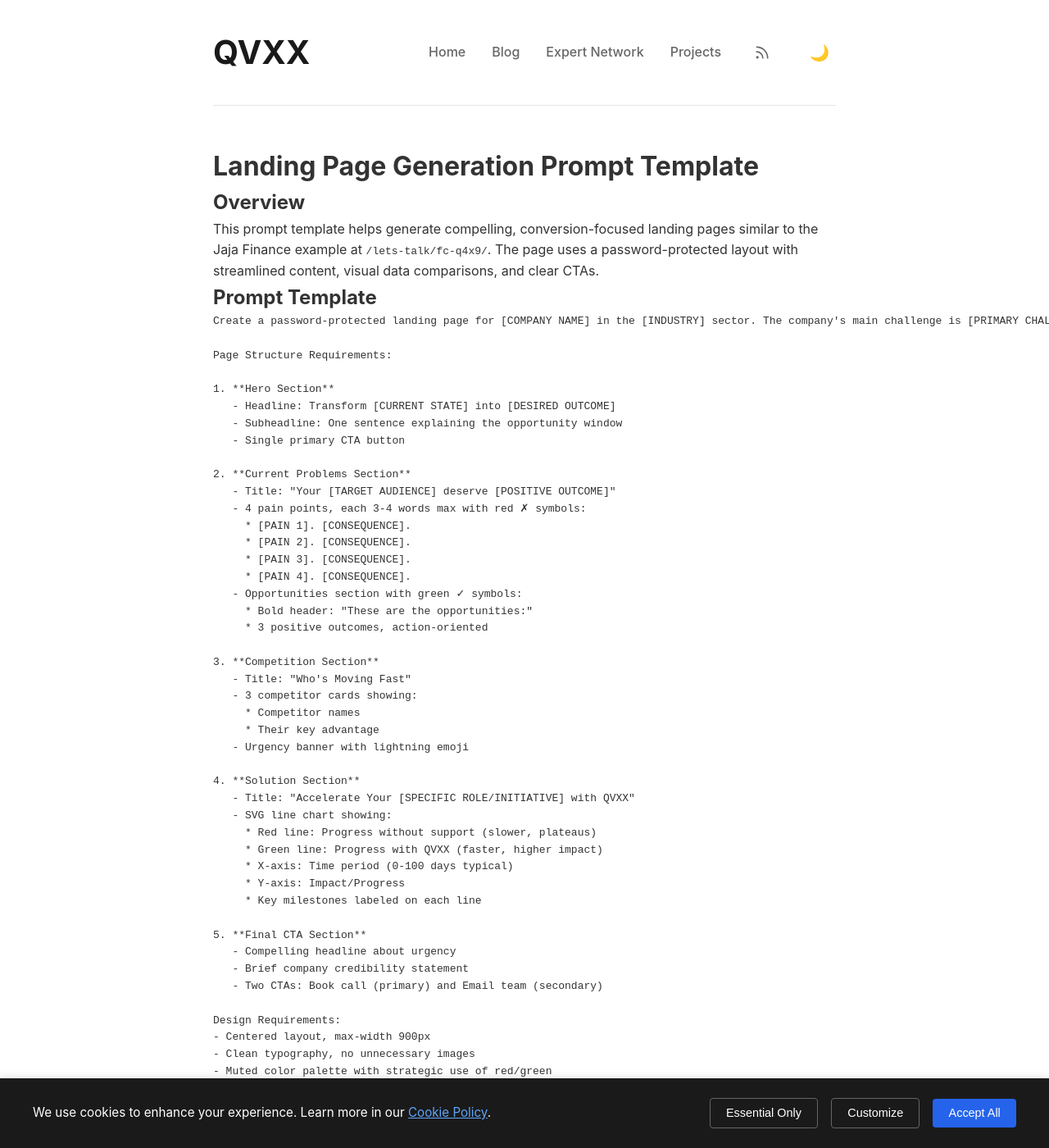
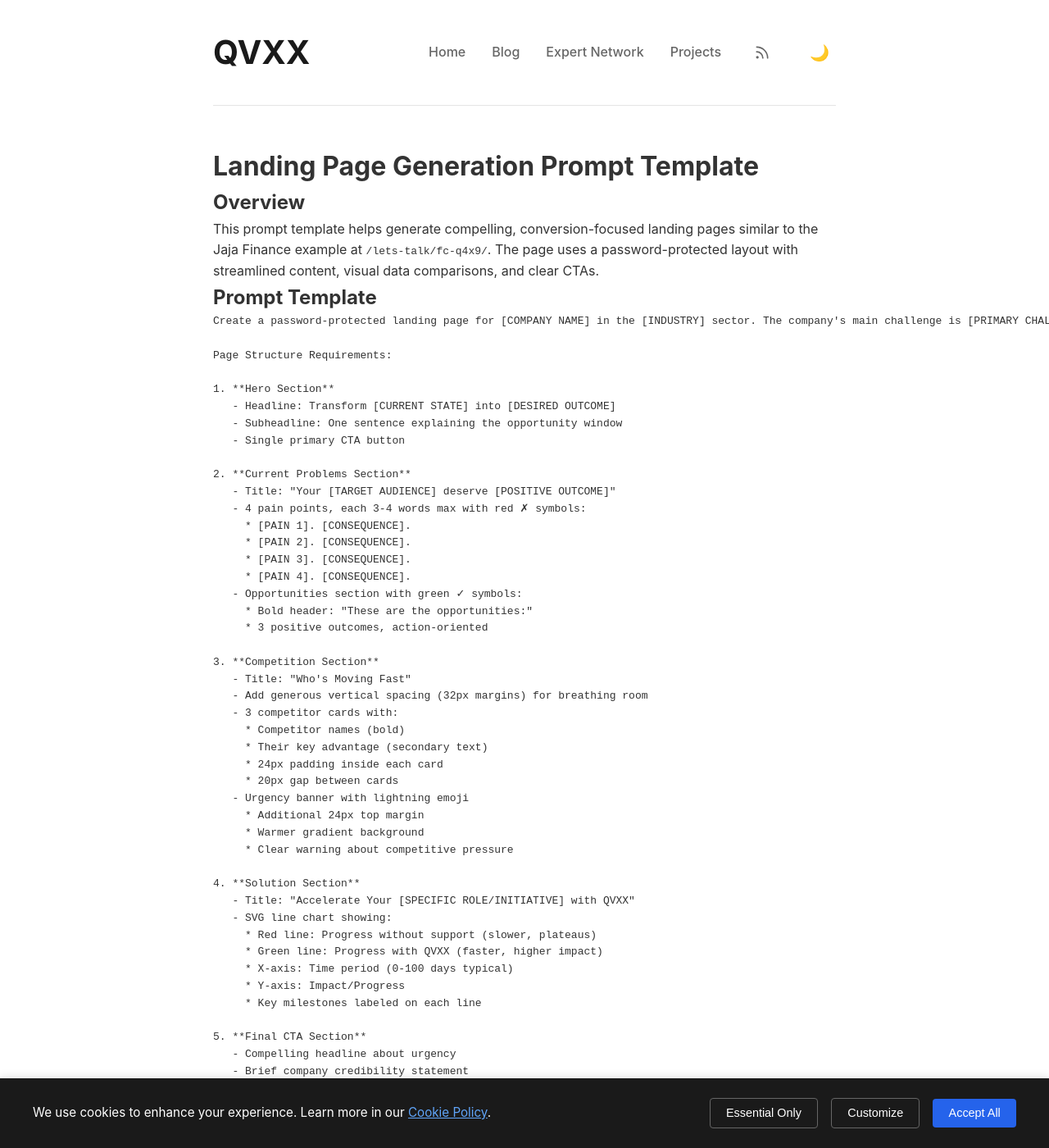
Before and after one commit to QVXXLabs/qvxx-website, a Jekyll site: the page built from LANDING-PAGE-PROMPT.md, in a window 1280 px wide and 1400 px high. Shown: the whole window at 82% size. Built offline with Jekyll 4.4.1, drawn with Linux system fonts in a browser that asks for light colours; some web fonts are replaced; our own code applies the rules of GitHub Pages for plain Markdown files; comment, search, counter and statistics services are not loaded; some of the changed text lies outside the part shown.

Commit message:
Add breathing room to competition section
- Increased gaps between competitor cards from 12px to 20px
- Added 32px top/bottom margins to competitors container
- Increased padding in competitor cards from 16px to 24px
- Added 24px top margin to urgency banner
- Increased urgency banner padding for better visual hierarchy
- Updated landing page prompt to emphasize generous spacing
- Added specific spacing guidelines to design requirements

```diff
--- a/LANDING-PAGE-PROMPT.md
+++ b/LANDING-PAGE-PROMPT.md
@@ -28,10 +28,16 @@ Page Structure Requirements:
 
 3. **Competition Section**
    - Title: "Who's Moving Fast"
-   - 3 competitor cards showing:
-     * Competitor names
-     * Their key advantage
+   - Add generous vertical spacing (32px margins) for breathing room
+   - 3 competitor cards with:
+     * Competitor names (bold)
+     * Their key advantage (secondary text)
+     * 24px padding inside each card
+     * 20px gap between cards
    - Urgency banner with lightning emoji
+     * Additional 24px top margin
+     * Warmer gradient background
+     * Clear warning about competitive pressure
 
 4. **Solution Section**
    - Title: "Accelerate Your [SPECIFIC ROLE/INITIATIVE] with QVXX"
@@ -55,6 +61,11 @@ Design Requirements:
 - Subtle fade-in animations
 - No background colors on problem/opportunity sections
 - Large, readable text (1.25rem for key points)
+- Generous spacing:
+  * 32px margins between major sections
+  * 24px padding in cards and containers
+  * 20px gaps between related elements
+  * Allow content to "breathe" with whitespace
 
 Technical Setup:
 - Use Jekyll layout: protected
```
Also changed, not shown: lets-talk/fc-q4x9/index.html (+6 -4 lines).
